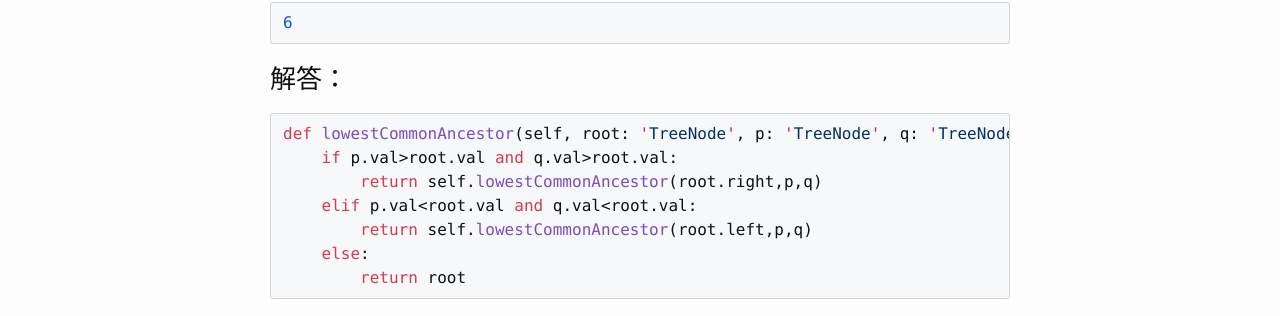
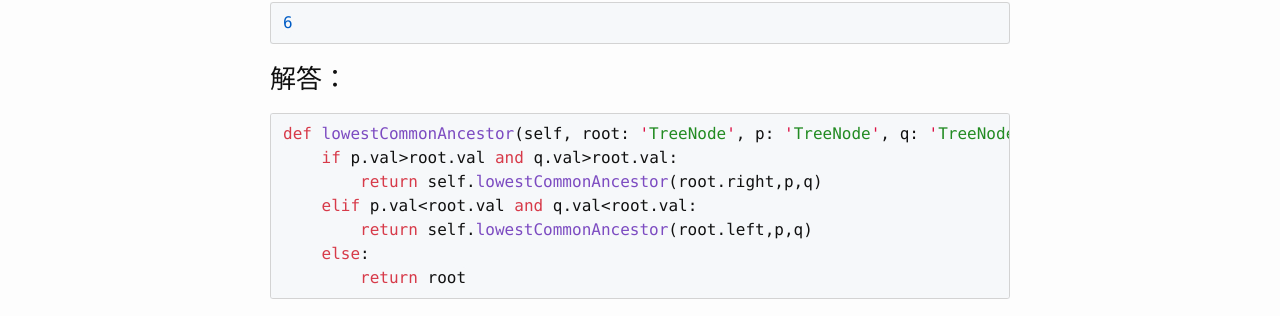
Before and after one commit to Artificial-Ridiculous/Artificial-Ridiculous.github.io, a Jekyll site: the page built from _posts/2019-04-01-235.二叉搜索树的最近公共祖先.markdown, in a window 1280 px wide. Shown: the part 734-1050 px from the top of the page. Built offline with Jekyll 4.4.1, drawn with Linux system fonts in a browser that asks for light colours; comment, search, counter and statistics services are not loaded.

Commit message:
string:forestgreen

```diff
--- a/_sass/minima/_syntax-highlighting.scss
+++ b/_sass/minima/_syntax-highlighting.scss
@@ -35,7 +35,7 @@
   .kr    { font-weight: normal;color: #800080 } // Keyword.Reserved
   .kt    { color: #D73A49; font-weight: normal } // Keyword.Type
   .m     { color: #099 } // Literal.Number
-  .s     { color: #032F62 } // Literal.String
+  .s     { color: forestgreen } // Literal.String
   .na    { color: inherit } // Name.Attribute
   .nb    { color: #005CC5 } // Name.Builtin
   .nc    { color: #7C4BC1; font-weight: normal } // Name.Class
```
